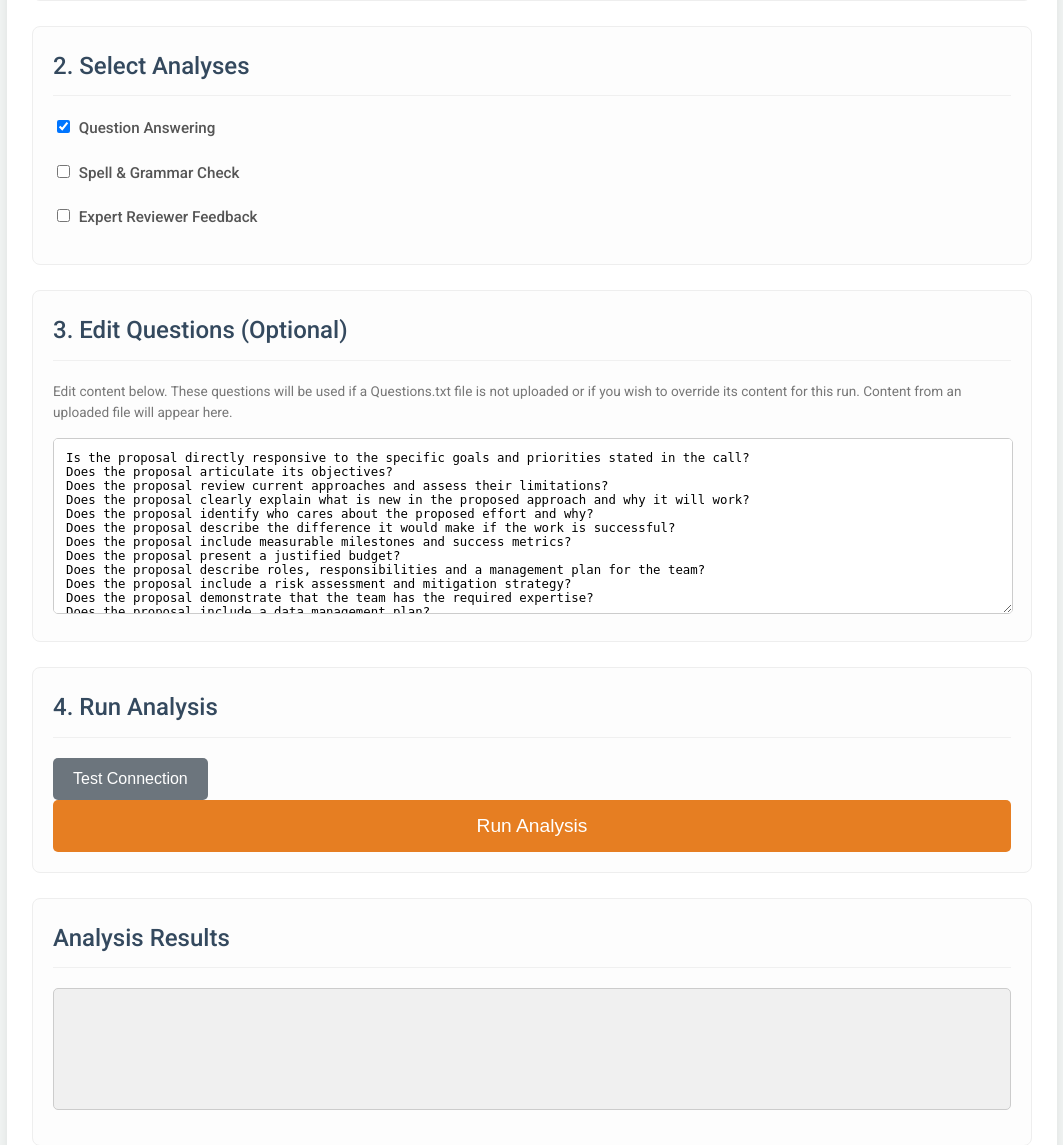
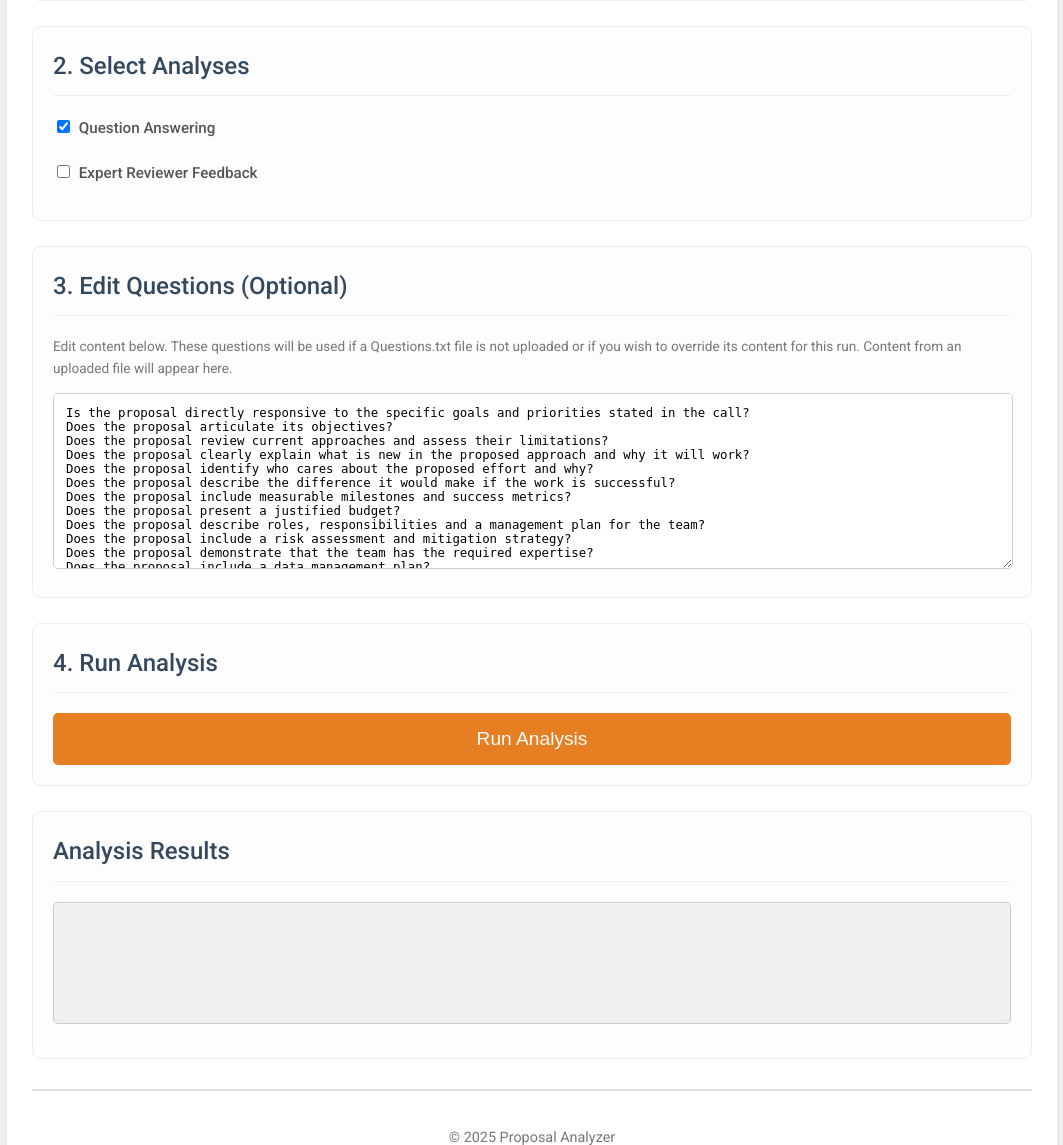
Before and after one commit to SteffenMauceri/Proposal_Analyzer, a Flask app: page / in a window 1280 px wide. Shown: the part 497-1642 px from the top of the page, without its empty margins (108-1171 px from the left). Run offline with Flask 3, Linux system fonts and the light colour scheme; some libraries are stand-ins or nearby versions.

Commit message:
Clean up: remove test connection button, remove spell checker, reduce debug logging

```diff
--- a/app.py
+++ b/app.py
@@ -141,10 +141,6 @@ def load_path_data_route():
     except Exception as e:
         app.logger.error(f"Error in /load_path_data: {e}", exc_info=True)
         return jsonify(success=False, message=str(e)), 500
-
-@app.route('/test', methods=['POST'])
-def test_endpoint():
-    return jsonify(success=True, message="Test endpoint working!")
 
 @app.route('/run_analysis', methods=['POST'])
 def run_analysis():
--- a/static/script.js
+++ b/static/script.js
@@ -16,14 +16,6 @@ document.addEventListener('DOMContentLoaded', function () {
         const analysisSpinner = document.getElementById('analysis-spinner');
         const progressContainer = document.getElementById('progress-container');
         const progressBar = document.getElementById('analysis-progress-bar');
-
-        // Debug: Check if elements are found
-        console.log('callPdfPathInput:', callPdfPathInput);
-        console.log('proposalFilePathHiddenInput:', proposalFilePathHiddenInput);
-        console.log('questionsFilePathInput:', questionsFilePathInput);
-        console.log('questionsContentTextarea:', questionsContentTextarea);
-        console.log('runAnalysisBtn:', runAnalysisBtn);
-        console.log('analysisOutputPre:', analysisOutputPre);
 
         // Export related elements (referenced by inline script in index.html, but listed here for context if needed)
         // const exportPdfBtn = document.getElementById('export-pdf-btn');
@@ -59,29 +51,12 @@ document.addEventListener('DOMContentLoaded', function () {
             return;
         }
 
-        // Log all elements found for debugging
-        console.log('All elements found:', {
-            runAnalysisBtn: !!runAnalysisBtn,
-            callPdfFileInput: !!callPdfFileInput,
-            proposalFileInput: !!proposalFileInput,
-            analysisOutputPre: !!analysisOutputPre,
-            analyzeProposalOptCheckbox: !!analyzeProposalOptCheckbox,
-            spellCheckOptCheckbox: !!spellCheckOptCheckbox,
-            reviewerFeedbackOptCheckbox: !!reviewerFeedbackOptCheckbox
-        });
-
         runAnalysisBtn.addEventListener('click', async () => {
             try {
                 console.log('Run Analysis button clicked');
-                console.log('Button element:', runAnalysisBtn);
 
                 const callPdfFile = callPdfFileInput.files[0];
                 const proposalFile = proposalFileInput.files[0];
-
-                console.log('Files selected:', {
-                    callPdfFile: callPdfFile ? callPdfFile.name : 'None',
-                    proposalFile: proposalFile ? proposalFile.name : 'None'
-                });
 
                 if (!callPdfFile) {
                     alert('Call Document must be uploaded.');
@@ -127,12 +102,9 @@ document.addEventListener('DOMContentLoaded', function () {
                 const decoder = new TextDecoder();
                 let buffer = '';
 
-                console.log('Starting to read streaming response...');
-
                 while (true) {
                     const { done, value } = await reader.read();
                     if (done) {
-                        console.log('Streaming response completed');
                         break;
                     }
 
@@ -143,7 +115,6 @@ document.addEventListener('DOMContentLoaded', function () {
                     for (const line of lines) {
                         if (line.trim() === '') continue;
                         if (line.startsWith('data: ')) {
-                            console.log('Received SSE line:', line);
                             try {
                                 const eventData = JSON.parse(line.slice(6)); // Remove 'data: ' prefix
                                 handleSseEvent(eventData);
@@ -156,7 +127,6 @@ document.addEventListener('DOMContentLoaded', function () {
 
                 // Process any remaining buffer content
                 if (buffer.trim() && buffer.startsWith('data: ')) {
-                    console.log('Processing final buffer:', buffer);
                     try {
                         const eventData = JSON.parse(buffer.slice(6));
                         handleSseEvent(eventData);
@@ -171,32 +141,6 @@ document.addEventListener('DOMContentLoaded', function () {
                 if(analysisSpinner) analysisSpinner.style.display = 'none';
             }
         });
-
-        // Test connection button
-        const testBtn = document.getElementById('test-btn');
-        if (testBtn) {
-            testBtn.addEventListener('click', async () => {
-                try {
-                    console.log('Test button clicked');
-                    const response = await fetch('/test', {
-                        method: 'POST',
-                        headers: { 'Content-Type': 'application/json' },
-                        body: JSON.stringify({})
-                    });
-
-                    if (!response.ok) {
-                        throw new Error(`Server error: ${response.status}`);
-                    }
-
-                    const data = await response.json();
-                    console.log('Test response:', data);
-                    alert(`Test successful: ${data.message}`);
-                } catch (error) {
-                    console.error('Test failed:', error);
-                    alert(`Test failed: ${error.message}`);
-                }
-            });
-        }
 
     } catch (error) {
         console.error('A critical error occurred during script initialization:', error);
--- a/templates/index.html
+++ b/templates/index.html
@@ -107,9 +107,9 @@
                     <label for="analyze-proposal-opt" class="checkbox-label">
                         <input type="checkbox" id="analyze-proposal-opt" name="analyze-proposal-opt" checked> Question Answering
                     </label>
-                    <label for="spell-check-opt" class="checkbox-label">
+                    <!-- <label for="spell-check-opt" class="checkbox-label">
                         <input type="checkbox" id="spell-check-opt" name="spell-check-opt"> Spell & Grammar Check
-                    </label>
+                    </label> -->
                     <label for="reviewer-feedback-opt" class="checkbox-label">
                         <input type="checkbox" id="reviewer-feedback-opt" name="reviewer-feedback-opt"> Expert Reviewer Feedback
                     </label>
@@ -127,7 +127,6 @@
 
             <section id="run-analysis-section" class="config-group">
                 <h2>4. Run Analysis</h2>
-                <button id="test-btn" style="background-color: #6c757d; margin-right: 10px;">Test Connection</button>
                 <button id="run-analysis-btn">Run Analysis</button>
 
                 <div id="progress-container" style="display: none; margin-top: 15px;">
```
Also changed, not shown: 3 other files.
